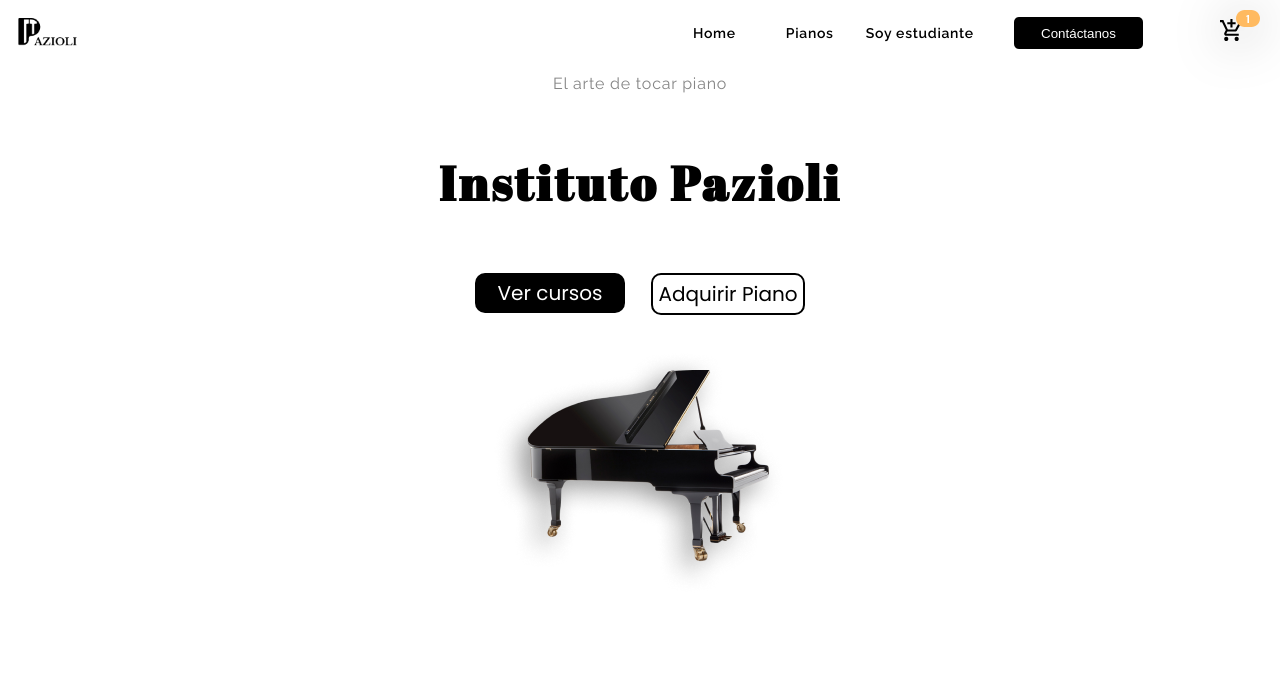
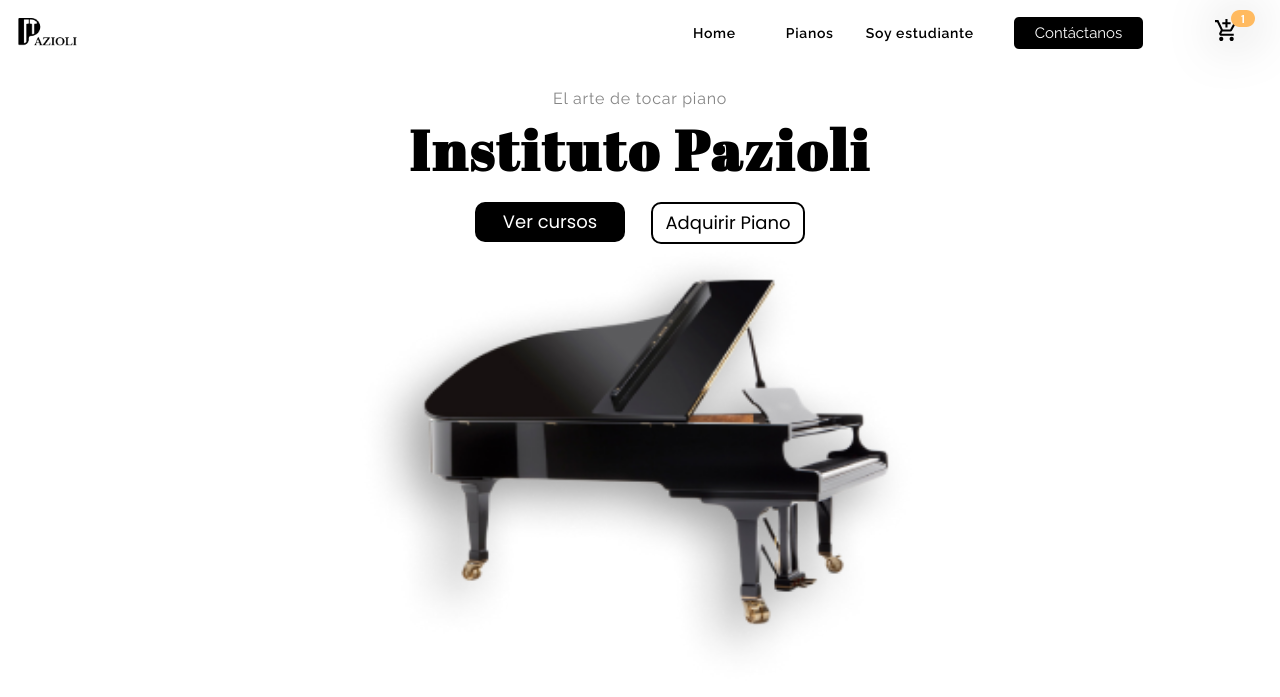
Before and after one commit to GuadalupeAngelesDep/desafio_Patzioli, a plain HTML site: page index.html in a window 1280 px wide. Drawn offline with Linux system fonts and the light colour scheme.

Commit message:
add:listo solo checar el cart y su espacio

```diff
--- a/index.html
+++ b/index.html
@@ -41,7 +41,7 @@
         <section class="intro_instituto">
 
             <p class="intro_art">El arte de tocar piano</p>
-            <h1 class="ins_paz">Instituto Pazioli</h1>
+            <h1 class="intro_pazioli">Instituto Pazioli</h1>
         </section>
 
         <section class="intro_buttons">
@@ -50,7 +50,7 @@
         </section>
 
         <section class="intro_piano">
-            <img src="/pixlr-bg-result (9) 2.png" alt="">
+            <img class="intro_picture_piano" src="/pixlr-bg-result (9) 2.png" alt="">
 
         </section>
 
--- a/styles.scss
+++ b/styles.scss
@@ -8,8 +8,11 @@
     border: none;
 }
 
-$font-abril-fatface: 'Abril Fatface', cursive;
-$font-raleway: 'Raleway', sans-serif;
+
+
+body{
+    overflow: hidden;
+}
 
 .app_header {
     margin: 0px;
@@ -23,7 +26,7 @@
 .intro_nav_menu {
     display: flex; //este permite que el de abajo funcione//
     justify-content: flex-end; //esto hace el cart quedarse a la derecha//
-    width: 300px;
+    width: 100px;
 }
 
 .list {
@@ -41,22 +44,27 @@
     background-color: $buttoncolor;
     color: $textColor;
     @include ContactButton();
+    font-family: 'Raleway';
+    font-size: 15px;
 }
 
 .intro_section_cart {
     position: relative;
     // bottom: 30px;
     // left: 10px;
+
 }
 
 .intro_picture_cart {
     position: relative;
     bottom: 30px;
-    left: 20px;
+    left: 15px;
 }
 
 .intro_art {
-    margin-bottom: 30px;
+    position: relative;
+    bottom: 15px;
+    padding-top: 30px;
     font-family: 'Raleway';
     font-style: normal;
     font-weight: 500;
@@ -83,10 +91,18 @@
     letter-spacing: 0.09em;
 }
 
+.intro_pazioli{
+    position: relative;
+    bottom: 55px;
+    font-size: 38px;
+}
+
 .intro_buttons {
     display: flex;
     flex-direction: row;
     justify-content: center;
+    position: relative;
+    bottom: 100px;
 }
 
 .intro_courses {
@@ -128,7 +144,6 @@
 }
 
 
-
 .intro_socials {
     display: flex;
     justify-content: flex-end;
@@ -157,6 +172,12 @@
     margin: 10px;
 }
 
+.intro_picture_piano{
+    width: 249.69px;
+    height: 190px;
+    position: relative;
+    bottom: 125px;
+}
 
 @media only screen and (min-width:992px) {
     .intro_nav_menu {
@@ -180,8 +201,12 @@
 
     }
 
+
+
     .intro_aside {
         display: block;
+        position: relative;
+        right: 10px;
     }
 
     .intro_home{
@@ -199,7 +224,25 @@
     }
 
     .intro_nav_menu{
-        width: 1000px;
+        width: 600px;
     }
 
+    .intro_get{
+        font-size: 18px;
+    }
+    .intro_courses{
+        font-size: 18px;
+    }
+
+    .intro_pazioli{
+        font-size: 56px;
+        bottom: 55px;
+    }
+
+    .intro_picture_piano{
+        width: 584px;
+        height: 450px;
+        position: relative;
+        bottom: 35px;
+    }
 }
```
Also changed, not shown: styles.css, 1 other file.
